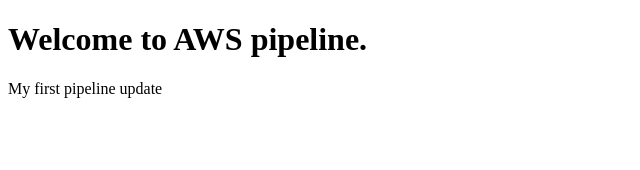
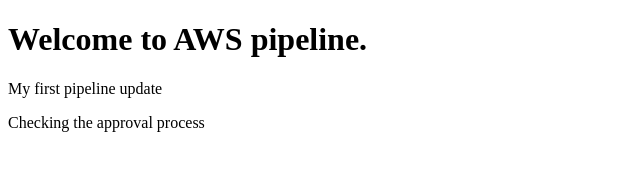
Before and after one commit to chivalrykarthik/firstpipeline, a plain HTML site: page index.html in a window 1280 px wide. Shown: the whole page, without its empty margins (0-640 px from the left). Drawn offline with Linux system fonts and the light colour scheme.

Commit message:
Checking approval
Testing approval processs

```diff
--- a/index.html
+++ b/index.html
@@ -8,5 +8,6 @@
 <body>
     <h1>Welcome to AWS pipeline.</h1>
     <p>My first pipeline update</p>
+    <p>Checking the approval process</p>
 </body>
 </html>
```
